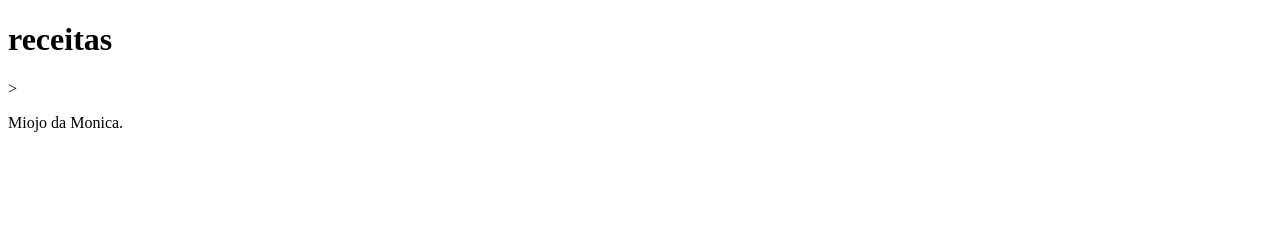
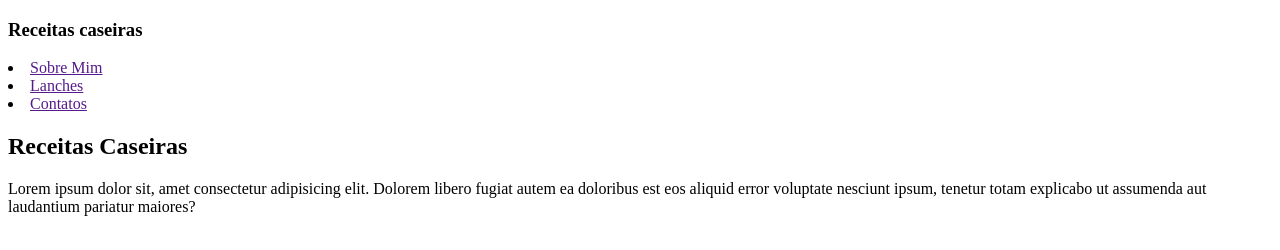
Before and after one commit to kariolly/Receitas, a plain HTML site: page index.html in a window 1280 px wide. Drawn offline with Linux system fonts and the light colour scheme.

Commit message:
Criaçao da header e main

```diff
--- a/index.html
+++ b/index.html
@@ -6,9 +6,24 @@
     <title>Document</title>
 </head>
 <body>
-    <h1> receitas</h1>>
-    <p>Miojo da Monica.</p>
-
-
+    <!--header o cabecalho da nossa pagina-->
+    <header>
+        <h3>Receitas caseiras</h3>
+        <nav>
+            <lu>
+                <li> <a href="">Sobre Mim</a></li>
+                <li> <a href="">Lanches</a></li>
+                <li> <a href="">Contatos</a></li>
+            </lu>
+        </nav>
+    </header>
+    <!-- conteudo principal-->
+     <main>
+        <!--primeira seção-->
+        <section>
+           <h1>Receitas Caseiras</h1>
+           <p>Lorem ipsum dolor sit, amet consectetur adipisicing elit. Dolorem libero fugiat autem ea doloribus est eos aliquid error voluptate nesciunt ipsum, tenetur totam explicabo ut assumenda aut laudantium pariatur maiores?</p>
+        </section>
+     </main>
 </body>
 </html>
```
